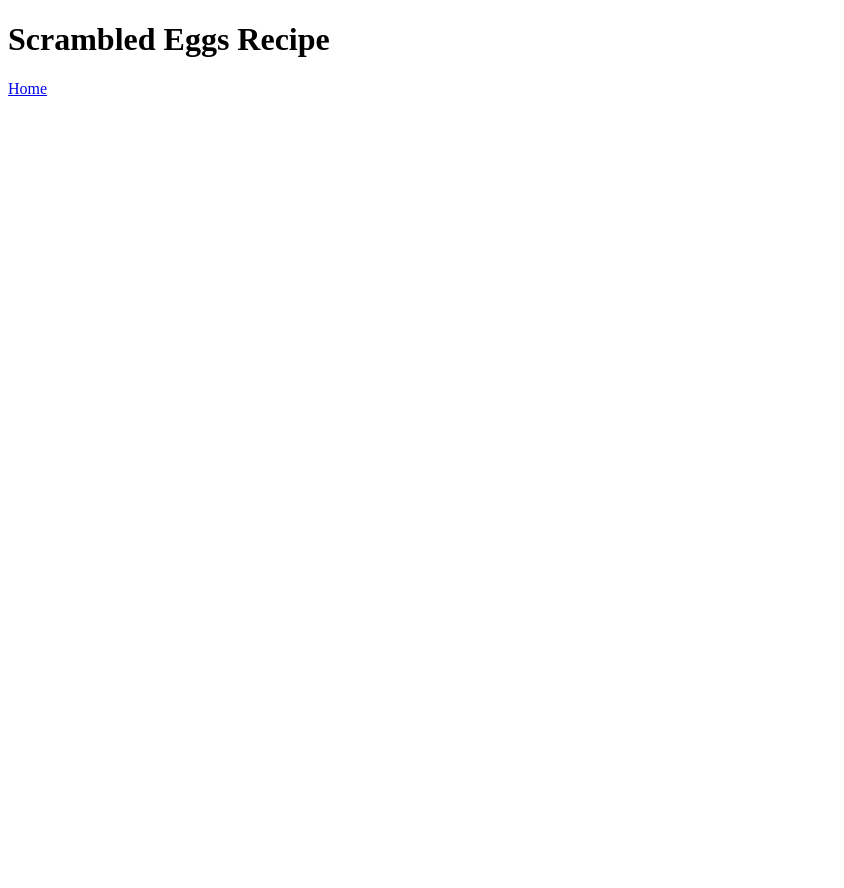
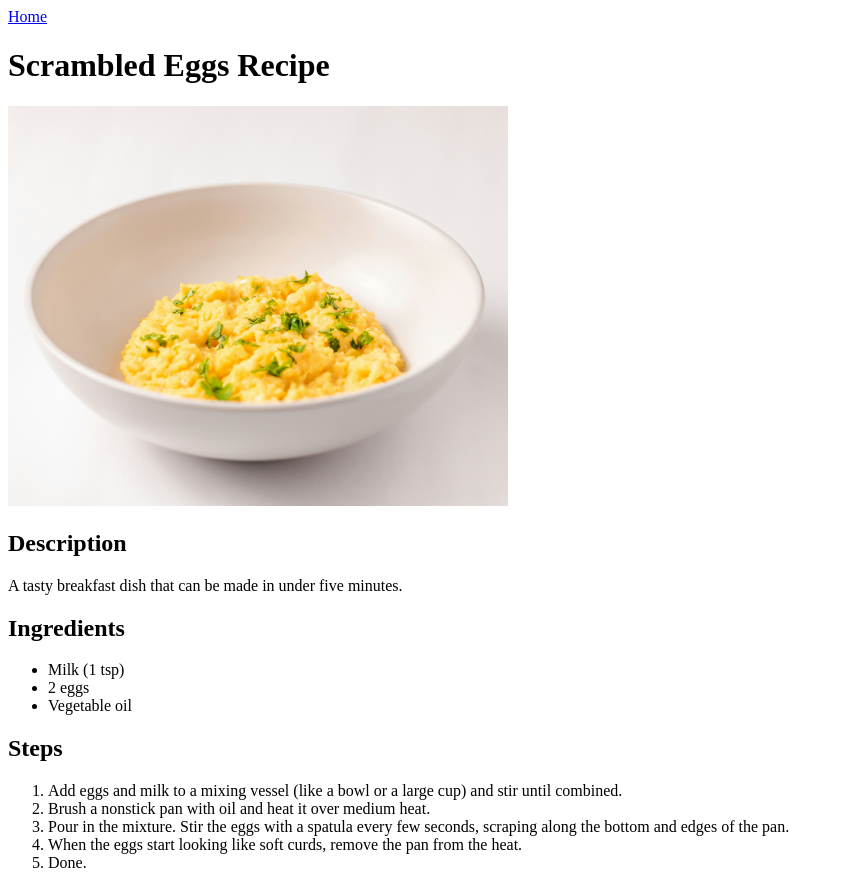
Before and after one commit to Enous/odin-recipes, a plain HTML site: page recipes/scrambled_eggs.html in a window 1280 px wide. Shown: the whole page, without its empty margins (0-844 px from the left). Before the commit the page ends 800 px from the top, so only its background shows below. Drawn offline with Linux system fonts and the light colour scheme.

Commit message:
Add content to the scrambled eggs page
Add the dish image, description, ingredients, steps

```diff
--- a/recipes/scrambled_eggs.html
+++ b/recipes/scrambled_eggs.html
@@ -7,7 +7,34 @@
     </head>
 
     <body>
+        <a href="../index.html">Home</a>
         <h1>Scrambled Eggs Recipe</h1>
-        <a href="../index.html">Home</a>
+        <img src="../images/scrambled_eggs.png" width="500">
+
+        <h2>Description</h2>
+        <p>A tasty breakfast dish that can be made in
+            under five minutes.</p>
+
+        <h2>Ingredients</h2>
+        <ul>
+            <li>Milk (1 tsp)</li>
+            <li>2 eggs</li>
+            <li>Vegetable oil</li>
+        </ul>
+
+        <h2>Steps</h2>
+        <ol>
+            <li>Add eggs and milk to a mixing vessel (like
+                a bowl or a large cup) and stir until
+                combined.</li>
+            <li>Brush a nonstick pan with oil and heat
+                it over medium heat.</li>
+            <li>Pour in the mixture. Stir the eggs with a
+                spatula every few seconds, scraping along
+                the bottom and edges of the pan.</li>
+            <li>When the eggs start looking like
+                soft curds, remove the pan from the heat.</li>
+            <li>Done.</li>
+        </ol>
     </body>
 </html>
```
Also changed, not shown: images/scrambled_eggs.png (added), scrambled_eggs.png (added).
